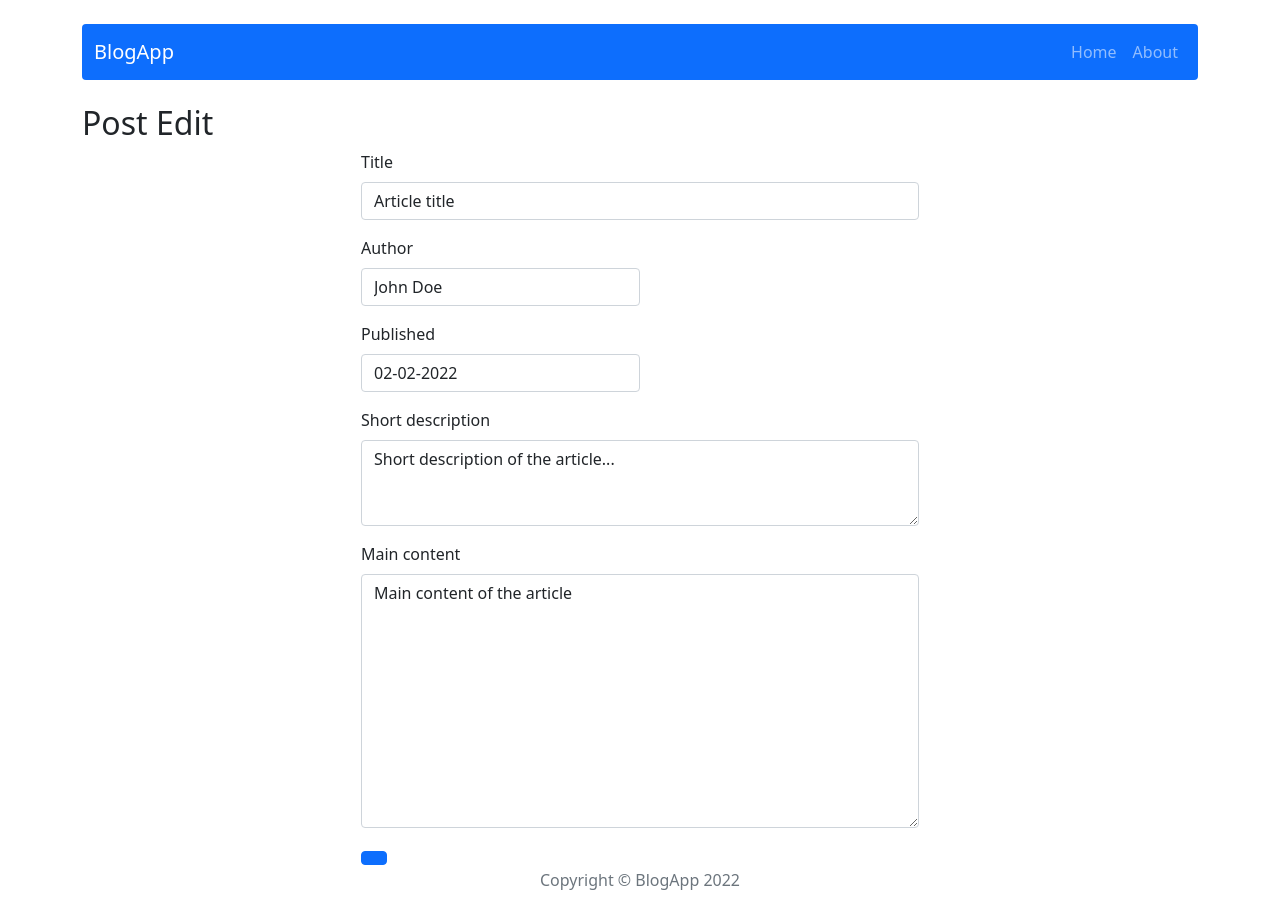
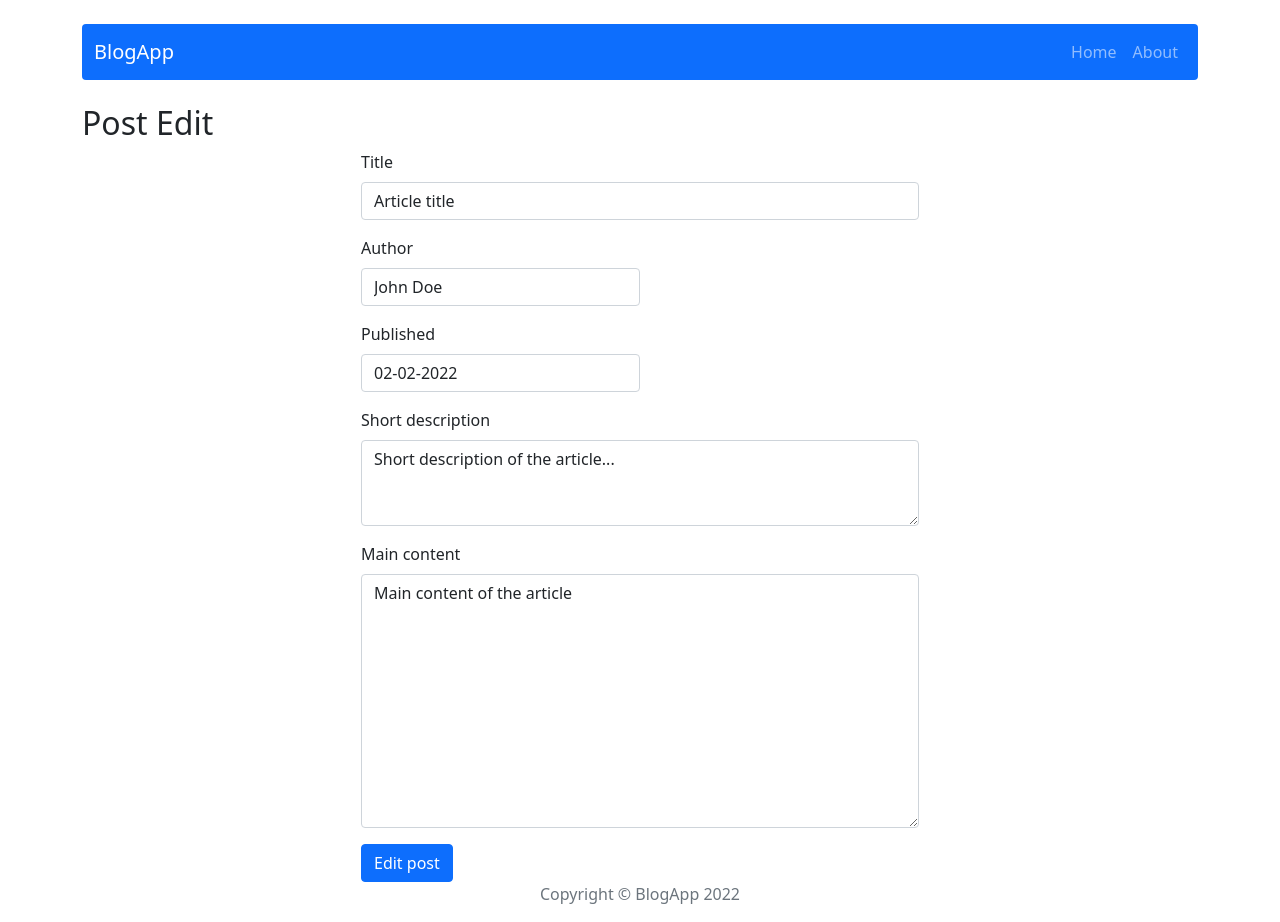
Before and after one commit to Geometric7/react_blog_app, a React (Create React App) app: page /post/edit/1 in a window 1280 px wide. Built offline with nearby package versions, Linux system fonts and the light colour scheme.

Commit message:
Fix edit post feature

```diff
--- a/src/components/features/EditPostForm.js
+++ b/src/components/features/EditPostForm.js
@@ -16,12 +16,12 @@ const EditPostForm = () => {
 
   const handleSubmit = post => {
     dispatch(editPost({ ...post, id }));
-    navigate("/")
+    navigate('/')
   }
 
-  if (!postData) return <Navigate to ="/" />
+  if (!postData) return <Navigate to ='/' />
     return (
-      <PostForm action={handleSubmit} actionTExt={'Edit post'}
+      <PostForm action={handleSubmit} actionText={'Edit post'}
       title={postData.title} author={postData.author} publishedDate={postData.publishedDate}
       shortDescription={postData.shortDescription} content={postData.content}
       />
--- a/src/components/features/PostForm.js
+++ b/src/components/features/PostForm.js
@@ -1,7 +1,7 @@
 import styles from './PostForm.module.scss';
 import { Form, Button } from 'react-bootstrap';
 import { useState } from 'react';
-import clsx from 'clsx';
+//import clsx from 'clsx';
 import FormText from '../views/FormText';
 import FormTextArea from '../views/FormTextArea';
 
--- a/src/components/pages/SinglePost.js
+++ b/src/components/pages/SinglePost.js
@@ -42,7 +42,7 @@ const SinglePost = () => {
           </Col>
           <Col xs={4} lg={2} className="d-flex flex-row-reverse align-items-start">
             <Button variant="outline-danger" onClick={handleShow}>Delete</Button>
-            <Link className="me-3" key={postData.id} to={`/post/edit/"${postData.id}`}>
+            <Link className="me-3" key={postData.id} to={`/post/edit/${postData.id}`}>
               <Button variant="outline-info">Edit</Button>
             </Link>
           </Col>
```
